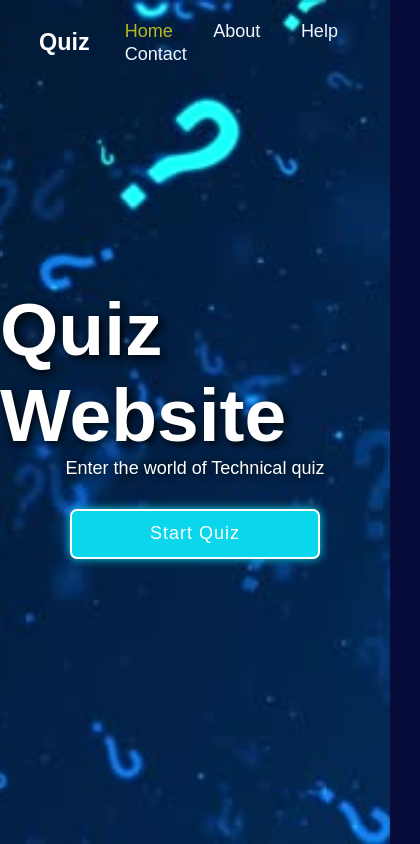
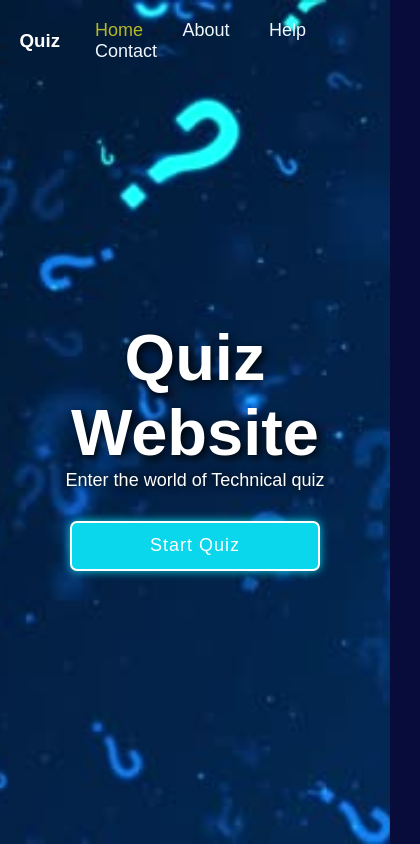
Before and after one commit to Dhanush0910/quiz, a plain HTML site: page index.html in a window 390 px wide. Shown: the whole page, 420 px wide, since content can reach past the window. Drawn offline with Linux system fonts and the light colour scheme.

Commit message:
modified index.html and style.css

```diff
--- a/index.html
+++ b/index.html
@@ -21,7 +21,7 @@
 
         <section class="home">
             <div class="home-content">
-                <h1>Quiz Website</h1>
+                <h1><span class="heading">Quiz</span> Website</h1>
                 <p>Enter the world of Technical quiz</p>
                 <button id="start">Start Quiz</button>
             </div>
--- a/style.css
+++ b/style.css
@@ -392,3 +392,29 @@ body{
 .bottom-bottons .goHome:hover{
     box-shadow: inset 0 0 6px black;
 }
+@media (max-width: 768px) {
+    .header {
+        height: auto;
+        padding: 5%;
+        font-size: 16px;
+        justify-content: center;
+    }
+    .home-content h1{
+        padding: 18%;
+        padding-bottom: 0;
+        font-size: 65px;
+    }
+    .home-content .heading{
+        display: flex;
+        justify-content: center;
+    }
+    .popup{
+        width: 320px;
+    }
+    .container{
+        width: 380px;
+    }
+    .result-box{
+        width: 380px;
+    }
+}
```
